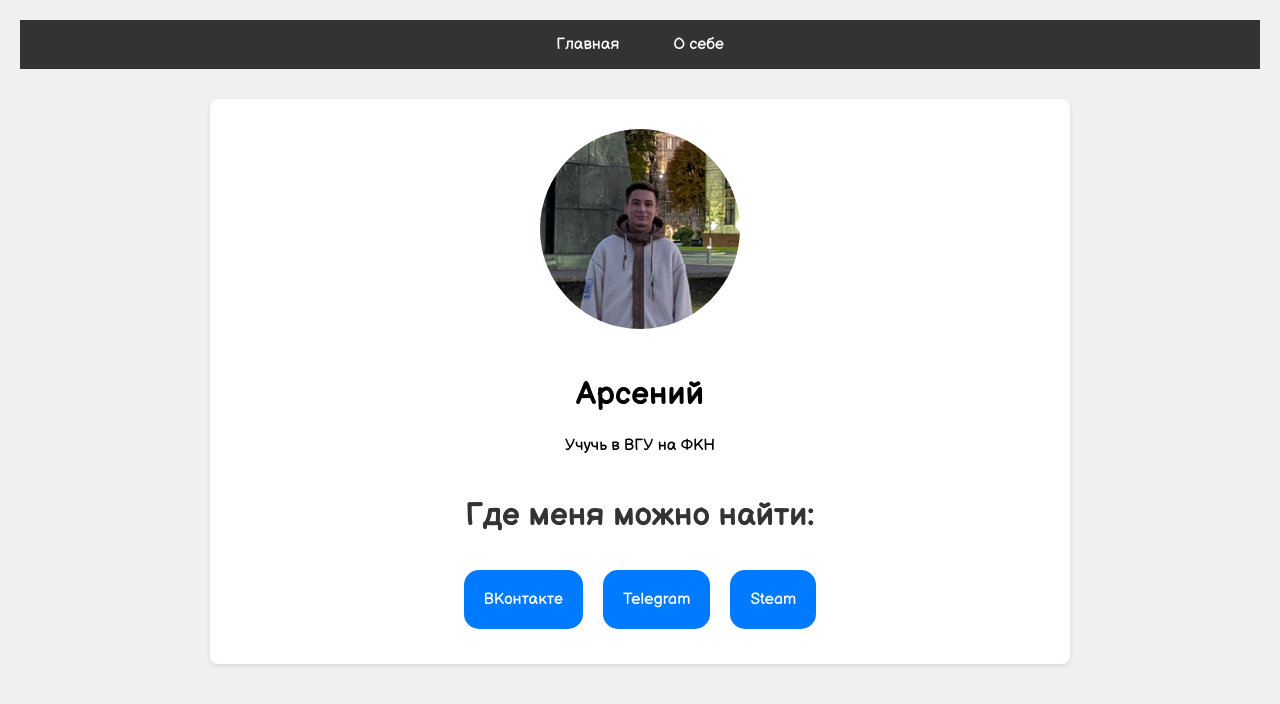
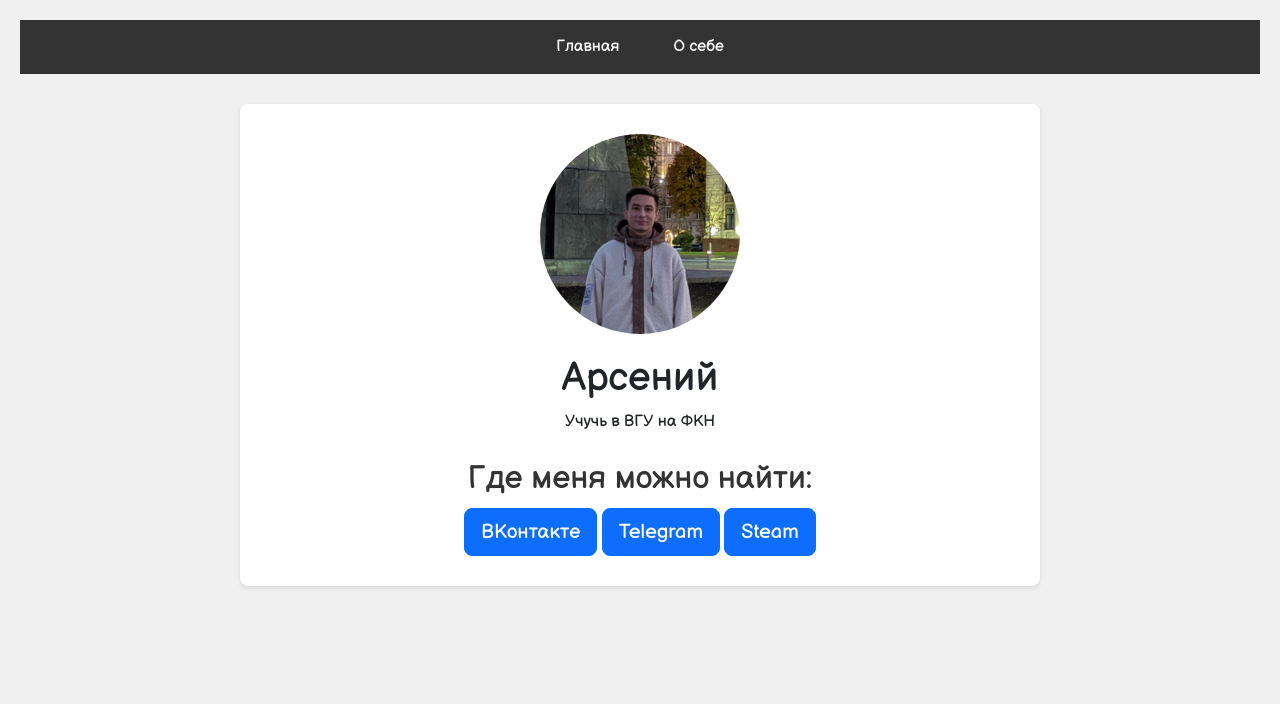
Before and after one commit to twenl1/twenl1.github.io, a plain HTML site: page index.html in a window 1280 px wide. Drawn offline with nearby package versions, Linux system fonts and the light colour scheme.

Commit message:
bootstrap added

```diff
--- a/index.html
+++ b/index.html
@@ -1,8 +1,9 @@
 <!DOCTYPE html>
-<html lang="ru">
+<html lang="en">
 <head>
     <meta charset="UTF-8">
     <title>Обо мне</title>
+	<link href="https://cdn.jsdelivr.net/npm/bootstrap@5.3.5/dist/css/bootstrap.min.css" rel="stylesheet" integrity="sha384-SgOJa3DmI69IUzQ2PVdRZhwQ+dy64/BUtbMJw1MZ8t5HZApcHrRKUc4W0kG879m7" crossorigin="anonymous">
     <link rel="stylesheet" href="styles.css">
 </head>
 <body>
@@ -17,22 +18,12 @@
             <h1>Арсений</h1>
             <p>Учучь в ВГУ на ФКН</p>
 
-            <div class="social-links">
+            <div>
 				<h2 class="section-title">Где меня можно найти:</h2>
-
-				<div class="social-buttons-container">
-					<a href="https://vk.com/arsenijberson" class="social-button">
-						<i class="fab fa-vk"></i>
-						ВКонтакте
-					</a>
-					<a href="https://t.me/twenli" class="social-button">
-						<i class="fab fa-telegram"></i>
-						Telegram
-					</a>
-					<a href="https://steamcommunity.com/profiles/76561199137029287" class="social-button">
-						<i class="fab fa-github"></i>
-						Steam
-					</a>
+				<div>
+					<a class="btn btn-primary btn-lg" href="https://vk.com/arsenijberson" role="button">ВКонтакте</a>
+					<a class="btn btn-primary btn-lg" href="https://t.me/twenli" role="button">Telegram</a>
+					<a class="btn btn-primary btn-lg" href="https://steamcommunity.com/profiles/76561199137029287" role="button">Steam</a>
 				</div>
 			</div>
         </div>
--- a/styles.css
+++ b/styles.css
@@ -47,35 +47,15 @@ nav a:hover {
     margin-bottom: 20px;
 }
 
-
-.social-button {
-    display: inline-block;
-    padding: 20px 20px;
-    margin: 5px;
-    background-color: #007bff;
-    color: white;
-    text-decoration: none;
-    border-radius: 15px;
-    transition: background-color 0.3s;
-}
-
 .social-button:hover {
     background-color: #0056b3;
 }
 
 .section-title {
     text-align: center;
-    margin: 25px 0 15px;
+    margin: 10px 0 10px;
     color: #333;
     font-size: 2em;
     border-bottom: #007bff;
     display: inline-block;
 }
-
-.social-buttons-container {
-    display: flex;
-    flex-wrap: wrap;
-    justify-content: center;
-    gap: 10px;
-    margin-top: 15px;
-}
```
